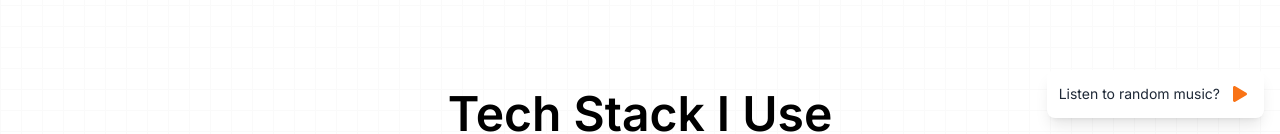
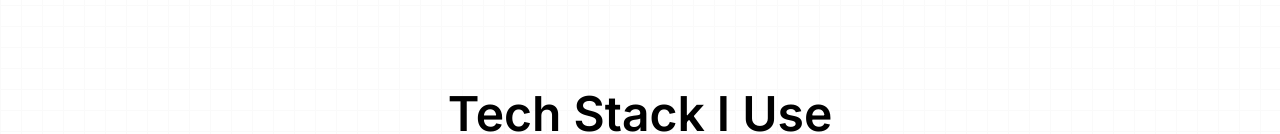
Before and after one commit to hugoqdesh/portfolio, a Next.js app: page /about in a window 1280 px wide. Shown: the part 666-800 px from the top of the page. Built offline with nearby package versions, Linux system fonts and the light colour scheme.

Commit message:
removed music player

```diff
--- a/app/layout.tsx
+++ b/app/layout.tsx
@@ -2,7 +2,6 @@ import type { Metadata } from "next";
 import { Inter } from "next/font/google";
 import "./globals.css";
 import Header from "@/components/Header";
-import MusicPlayer from "@/components/MusicPlayer";
 import { Analytics } from "@vercel/analytics/react";
 
 const inter = Inter({ subsets: ["latin"] });
@@ -35,7 +34,6 @@ export default function RootLayout({
           <Header />
         </header>
         {children}
-        <MusicPlayer />
         <Analytics />
       </body>
     </html>
--- a/components/MusicPlayer.tsx
+++ /dev/null
@@ -1,56 +0,0 @@
-"use client";
-
-import React, { useRef, useState } from "react";
-import { FaPlay, FaPause } from "react-icons/fa";
-
-const MusicPlayer = () => {
-  const audioRef = useRef<HTMLAudioElement>(null);
-  const [isPlaying, setIsPlaying] = useState(false);
-
-  const songs = [
-    "/music/505.mp3",
-    "/music/astro.mp3",
-    "/music/blut.mp3",
-    "/music/mono.mp3",
-    "/music/paranoia.mp3",
-    "/music/party.mp3",
-    "/music/ru.mp3",
-  ];
-
-  const togglePlayPause = () => {
-    if (audioRef.current) {
-      if (isPlaying) {
-        audioRef.current.pause();
-      } else {
-        const randomIndex = Math.floor(Math.random() * songs.length);
-        const randomSong = songs[randomIndex];
-        audioRef.current.src = randomSong;
-        audioRef.current.play();
-      }
-      setIsPlaying(!isPlaying);
-    }
-  };
-
-  const handleSongEnded = () => {
-    setIsPlaying(false);
-  };
-
-  return (
-    <div className="hidden md:fixed bottom-4 right-4 bg-white shadow-lg rounded-lg p-3 md:flex items-center space-x-2 select-none">
-      <p className="text-gray-800 text-sm">Listen to random music?</p>
-      <button
-        onClick={togglePlayPause}
-        className="focus:outline-none p-1 rounded-full text-orange-500"
-      >
-        {isPlaying ? (
-          <FaPause className="h-4 w-4" />
-        ) : (
-          <FaPlay className="h-4 w-4" />
-        )}
-      </button>
-      <audio ref={audioRef} onEnded={handleSongEnded} />
-    </div>
-  );
-};
-
-export default MusicPlayer;
```
